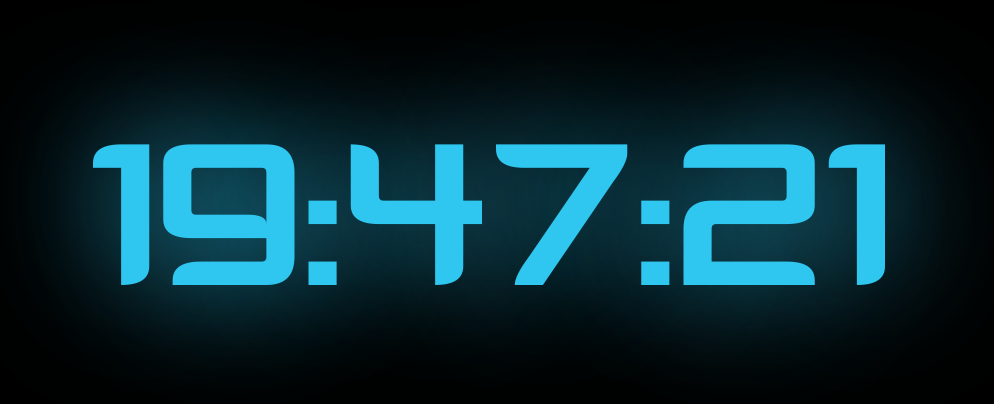
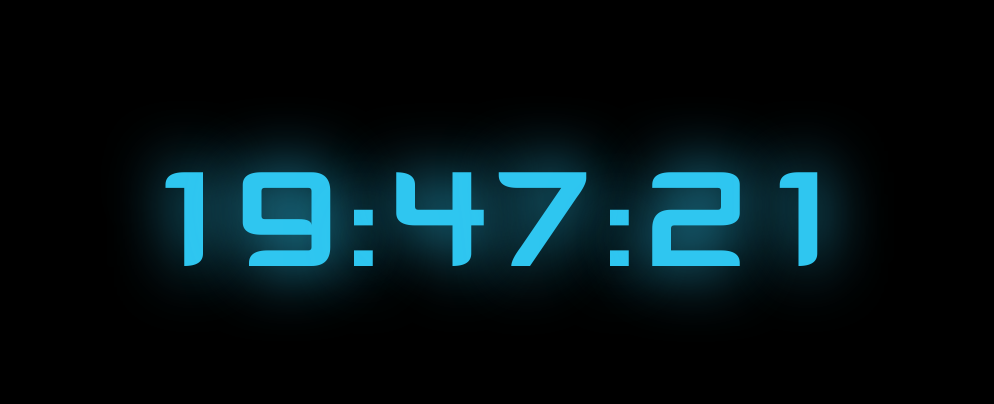
Before and after one commit to Strukturavaltas-03-Frontend-2022/js2-projekt-clock-tamaslud, a plain HTML site: page index.html in a window 1280 px wide. Shown: the part 192-596 px from the top of the page, without its empty margins (144-1138 px from the left). Drawn offline with Linux system fonts and the light colour scheme.

Commit message:
fixed digit width, font url corrected

```diff
--- a/css/style.css
+++ b/css/style.css
@@ -1,22 +1,36 @@
 @font-face {
     font-family: Cyberverse;
-    src: url('/css/fonts/Cyberverse.otf');
+    src: url('./fonts/Cyberverse.otf');
 }
 * {
     box-sizing: border-box;
     margin: auto;
 }
 body {
-    display: flex;
     background-color: black;
     height: 100vh;
 }
 .clockBox {
-    flex-flow: column;
+    display: flex;
     color: #2fc6f0;
     font-family: Cyberverse, Arial, Helvetica, sans-serif;
-    font-size: 15vw;
-    text-shadow: rgba(47,198,240, 90) 0 0 10vw;
+    font-size: 10vw;
+    justify-content: center;
+    text-shadow: rgba(47,198,240, 90) 0 0 5vw;
+    padding-top: 40vh;
+
+}
+div.digit{
+    flex-direction: row;
+    width: 8vw;
+    padding: 0;
+    margin: 0;
     text-align: center;
-    padding: auto;
+
 }
+div.semicolon{
+    display: inline;
+    width: 4vw;
+    padding: 0;
+    margin: 0;
+}
--- a/index.html
+++ b/index.html
@@ -9,9 +9,31 @@
 </head>
 <body>
     <div class="clockBox">
-        <p class="timeDigital">
-            JS inserts time here
-        </p>
+        <div class="digit number">
+            <span class="hours1"> </span>
+        </div>
+        <div class="digit number">
+            <span class="hours2"> </span>
+        </div>
+        <div class="digit semicolon">
+            <span>:</span>
+        </div>
+        <div class="digit number">
+            <span class="minutes1"> </span>
+        </div>
+        <div class="digit number">
+            <span class="minutes2"> </span>
+        </div>
+        <div class="digit semicolon">
+            <span>:</span>
+        </div>
+        <div class="digit number">
+            <span class="seconds1"> </span>
+        </div>
+        <div class="digit number">
+            <span class="seconds2"> </span>
+        </div>
+
     </div>
     <script src="./js/clock.js"></script>
 </body>
--- a/js/clock.js
+++ b/js/clock.js
@@ -1,8 +1,15 @@
 'use strict'
 
 const showActualTime = () => {
-    let timeValue = new Date().toLocaleTimeString('hu');
-    document.querySelector('.timeDigital').innerHTML = timeValue;
+    let timeValue = new Date().toLocaleTimeString('hu').split('');
+    timeValue.length == 7 ? timeValue.unshift(' ') : {};
+
+    document.querySelector('span.hours1').innerHTML = timeValue[0];
+    document.querySelector('span.hours2').innerHTML = timeValue[1];
+    document.querySelector('span.minutes1').innerHTML = timeValue[3];
+    document.querySelector('span.minutes2').innerHTML = timeValue[4];
+    document.querySelector('span.seconds1').innerHTML = timeValue[6];
+    document.querySelector('span.seconds2').innerHTML = timeValue[7];
 };
 
 setInterval(showActualTime, 1000);
```
